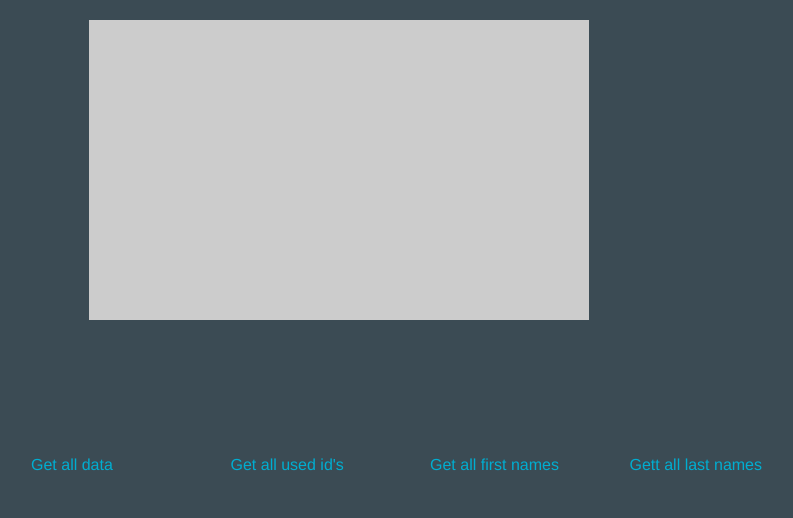
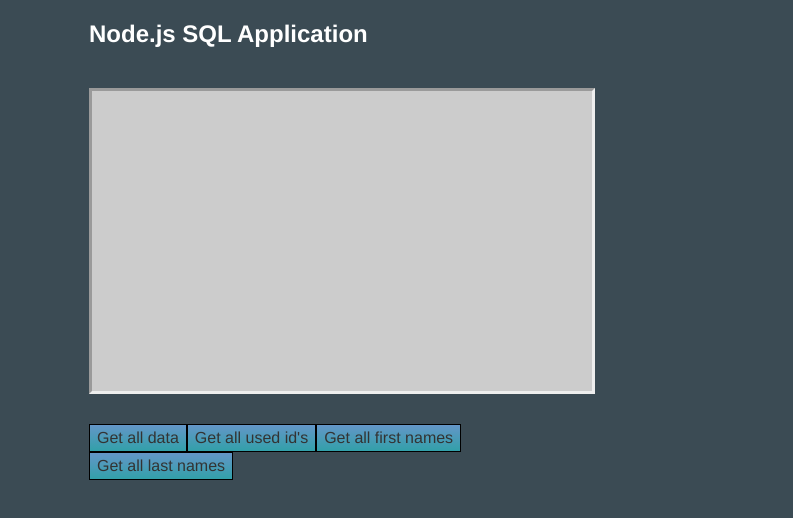
Before and after one commit to MattettaM/Node.js-MySQL, a website: page public/index.html in a window 1280 px wide. Shown: the whole page, without its empty margins (231-1024 px from the left). Drawn offline with Linux system fonts and the light colour scheme.

Commit message:
Made the web site look better

```diff
--- a/public/index.html
+++ b/public/index.html
@@ -10,25 +10,19 @@
 	</head>
 
 	<body>
+
+		<h2>Node.js SQL Application</h2>
+
 		<iframe name="view" id="view">
+			<p>SQL data is shown here</p>
+		</iframe>
+		<ul>
+			<li><a class="a_button" href="./data" target="view">Get all data</a></li>
+			<li><a class="a_button" href="./id" target="view">Get all used id's</a></li>
+			<li><a class="a_button" href="./first" target="view">Get all first names</a></li>
+			<li><a class="a_button" href="./last" target="view">Get all last names</a></li>
+		</ul>
 
-		</iframe>
-		<table>
-			<tr>
-				<td>
-					<a href="./data" target="view">Get all data</a>
-				</td>
-				<td>
-					<a href="./id" target="view">Get all used id's</a>
-				</td>
-				<td>
-					<a href="./first" target="view">Get all first names</a>
-				</td>
-				<td>
-					<a href="./last" target="view">Gett all last names</a>
-				</td>
-			</tr>
-		</table>
 	</body>
 
 </html>
--- a/public/stylesheets/style.css
+++ b/public/stylesheets/style.css
@@ -10,13 +10,13 @@
 	color: #ffffff;
 }
 
+h2{
+	margin-left: 25%;
+}
+
 a {
 	text-decoration: none;
 	color: #00aed1;
-}
-
-a:hover {
-	text-decoration: underline;
 }
 
 .newappIcon {
@@ -52,23 +52,12 @@
 }
 
 
-table {
-	table-layout: fixed;
-	width: 800px;
-	margin: 0 auto;
-	word-wrap: break-word;
-	padding-top:10%;
-}
-
-.td_img {
-	width:30%;
-}
 
 th {
 	border-bottom: 1px solid #000;
 }
 
-th, td {
+th {
 	text-align: left;
 	padding: 2px 20px;
 }
@@ -92,4 +81,35 @@
 	border: 0;
 	width: 500px;
 	height: 300px;
+	border: inset;
 }
+
+ul{
+	list-style: none;
+	padding: 10px 0 0 25%;
+	float: left;
+	width: 500px;
+}
+
+ul li{
+	float: left;
+	padding: 0;
+}
+
+
+/*Following code makes the links look like buttons while not using the */
+ul li a{
+	border: 1px solid #000;
+	float: left;
+	display: block;
+	margin: 0;
+	padding: 4px 7px;
+	color: #333;
+	background: -webkit-linear-gradient(top, rgba(100, 150, 200, 1) 0%, rgba(50, 160, 169, 1) 100%); /*Chrome, Safari*/
+	background: linear-gradient(top, rgba(100, 150, 200, 1) 0%, rgba(50, 160, 169, 1) 100%); /* WC3 */
+}
+
+ul li a:hover{
+	background: -webkit-linear-gradient(top, rgba(120, 170, 220, 1) 0%, rgba(70, 180, 189, 1) 100%); /*Chrome, Safari*/
+	background: linear-gradient(top, rgba(120, 170, 220, 1) 0%, rgba(70, 180, 189, 1) 100%); /* WC3 */
+}
```
